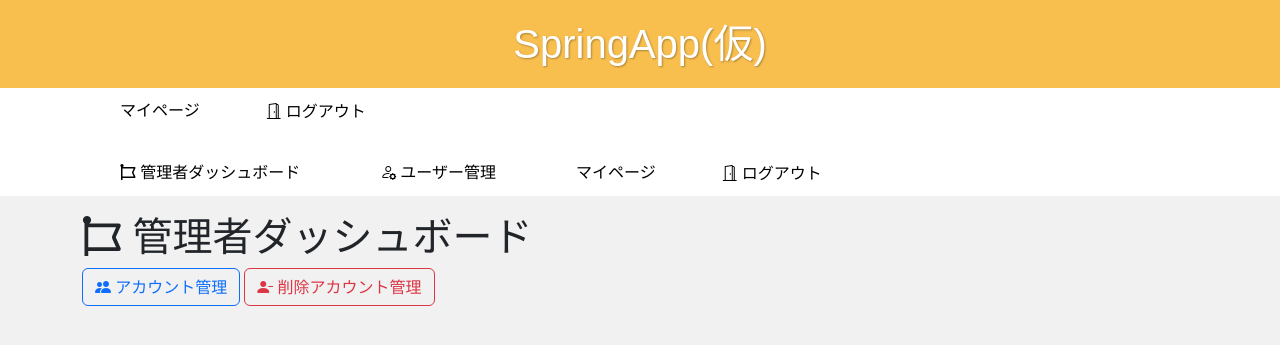
After one commit to Kento103/springprofilewebapp, a Spring Boot app: page /admin in a window 1280 px wide. The commit adds this page. Shown: the top 345 px of the page. Run offline with Spring Boot 4, Linux system fonts and the light colour scheme; the visitor is signed in with stand-in values (Sample User, id 1); some of the project's set-up classes (security, data sources, template engines, error pages and the like) are left out, and stand-ins take their place; some libraries are stand-ins or nearby versions; some web fonts are replaced.

Commit message:
管理者ページの追加(add)
管理者ダッシュボードのページを追加した。
マイページに管理者でログインしている場合は、専用のメニューが出てくるように機能を追加した。
現状仮機能のため、実装するかは今後要検討

```diff
--- a/src/main/java/com/kento/springprofilewebapp/config/SecurityConfig.java
+++ b/src/main/java/com/kento/springprofilewebapp/config/SecurityConfig.java
@@ -33,6 +33,7 @@ public class SecurityConfig {
         ).authorizeHttpRequests(authz -> authz
             .requestMatchers(PathRequest.toStaticResources().atCommonLocations()).permitAll() // 静的なものはすべて権限なしでも許可する
             .requestMatchers("/user").hasAnyRole("USER", "ADMIN") // USERとADMINロールのみ許可する
+            .requestMatchers("/admin").hasAnyRole("ADMIN") //管理者権限があるユーザーのみ閲覧を許可する
             .requestMatchers("/register").permitAll() // 権限なしでも許可する
             .requestMatchers("/").permitAll() // 権限なしでも許可する
             .anyRequest().authenticated() // ルールにないものは常に認証が必要
--- /dev/null
+++ b/src/main/java/com/kento/springprofilewebapp/controller/AdminController.java
@@ -0,0 +1,12 @@
+package com.kento.springprofilewebapp.controller;
+
+import org.springframework.stereotype.Controller;
+import org.springframework.web.bind.annotation.GetMapping;
+
+@Controller
+public class AdminController {
+    @GetMapping("/admin")
+    public String admintop() {
+        return "admin";
+    }
+}
--- /dev/null
+++ b/src/main/resources/templates/admin.html
@@ -0,0 +1,17 @@
+<!DOCTYPE html>
+<html lang="ja" xmlns:th="http://www.thymeleaf.org" xmlns:layout="http://www.ultraq.net.nz/web/thymeleaf/layout">
+<head th:replace="~{base/layout::meta_header('top',~{::link},~{::script})}">
+    <meta charset="UTF-8">
+<title>管理者ページ - SpringBootアプリ</title>
+</head>
+<body>
+    <header th:replace="~{base/layout::header}"></header>
+    <div th:fragment="~{base/layout::maincontent}" class="main-content container-md">
+        <h1><i class="fa-regular fa-font-awesome"></i> 管理者ダッシュボード</h1>
+        <div class="admin-menu">
+            <button type="button" class="btn btn-outline-primary"><i class="bi bi-people-fill"></i> アカウント管理</button>
+            <button type="button" class="btn btn-outline-danger"><i class="bi bi-person-dash-fill"></i> 削除アカウント管理</button>
+        </div>
+    </div>
+</body>
+</html>
--- a/src/main/resources/templates/base/header.html
+++ b/src/main/resources/templates/base/header.html
@@ -21,7 +21,7 @@
                 </ul>
                 <!--管理者ユーザ時のメニュー-->
                 <ul sec:authorize="hasRole('ROLE_ADMIN')">
-                    <li><a href="#" class="menu-list"><i class="fa-regular fa-font-awesome"></i> 管理者ダッシュボード</a></li>
+                    <li><a th:href="@{admin}" class="menu-list"><i class="fa-regular fa-font-awesome"></i> 管理者ダッシュボード</a></li>
                     <li><a href="#" class="menu-list"><i class="bi bi-person-gear"></i> ユーザー管理</a></li>
                     <li><a th:href="@{user}" class="menu-list">マイページ</a></li>
                     <li><a href="#" class="menu-list">ログアウト</a></li>
--- a/src/main/resources/templates/base/layout.html
+++ b/src/main/resources/templates/base/layout.html
@@ -34,7 +34,7 @@
             </ul>
             <!--管理者ユーザ時のメニュー-->
             <ul sec:authorize="hasRole('ROLE_ADMIN')">
-                <li><a href="#" class="menu-list"><i class="fa-regular fa-font-awesome"></i> 管理者ダッシュボード</a></li>
+                <li><a th:href="@{admin}" class="menu-list"><i class="fa-regular fa-font-awesome"></i> 管理者ダッシュボード</a></li>
                 <li><a href="#" class="menu-list"><i class="bi bi-person-gear"></i> ユーザー管理</a></li>
                 <li><a th:href="@{user}" class="menu-list">マイページ</a></li>
                 <li><form th:action="@{/logout}" method="post"><button class="menu-list logout-btn"><i class="bi bi-door-open"></i> ログアウト</button></form></li>
--- a/src/main/resources/templates/user.html
+++ b/src/main/resources/templates/user.html
@@ -7,6 +7,7 @@
     <body>
         <header th:replace="~{base/layout::header}"></header>
         <div th:fragment="~{base/layout::maincontent}" class="main-content container-md">
+            <div sec:authorize="hasRole('ROLE_ADMIN')"><h4><span class="badge text-bg-warning"><i class="fa-solid fa-web-awesome"></i> 管理者アカウント</h4></span></div>
             <h1><span sec:authentication="principal.username"></span>さんのマイページ</h1>
             <h3>登録しているメールアドレス：<span sec:authentication="principal.email"></span></h3>
         <form th:action="@{/logout}" method="post">
```
Also changed, not shown: src/main/resources/templates/register.html (+17 -0 lines).
